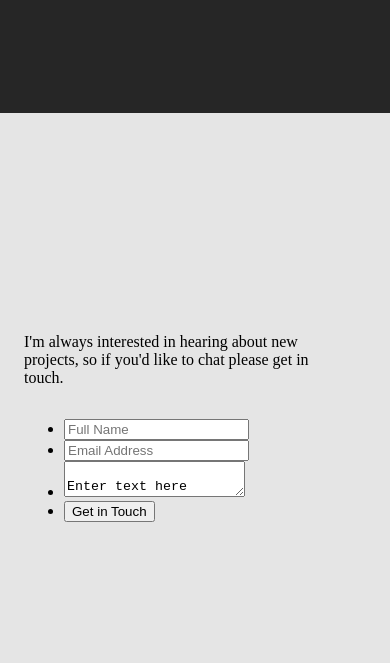
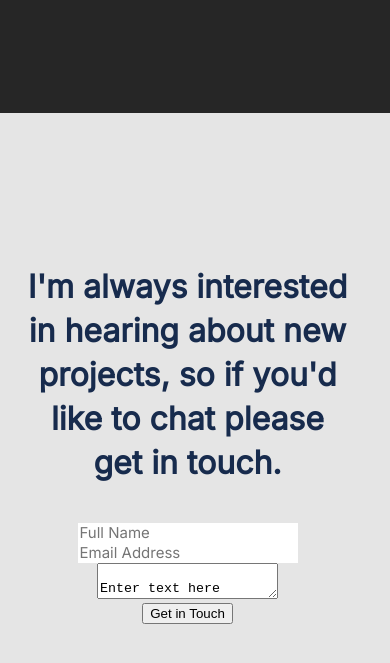
Before and after one commit to desorgui/portfolio, a website: page index.html in a window 390 px wide. Shown: the part 5841-6504 px from the top of the page. Drawn offline with Linux system fonts and the light colour scheme.

Commit message:
Add style to form element

```diff
--- a/index.html
+++ b/index.html
@@ -247,7 +247,7 @@
 				class="form"
 			>
 				<ul>
-					<li>
+					<li class="form_item">
 						<input
 							type="text"
 							id="name"
@@ -256,7 +256,7 @@
 							maxlength="30"
 						/>
 					</li>
-					<li>
+					<li class="form_item">
 						<input
 							type="email"
 							id="email"
--- a/style.css
+++ b/style.css
@@ -469,8 +469,9 @@ header .nav-menu ul li a:hover {
     width: 375px;
     height: 845px;
     left: 0px;
-    top: 6038px;
+    /* top: 6038px; */
   }
+
   #form-text {
     display:flex;
     flex-direction: column;
@@ -478,5 +479,52 @@ header .nav-menu ul li a:hover {
     padding: 0px;
     position: static;
     width: 327px;
+    height: 216px;
+    left: 0px;
+    top: 0px;
+    font-family: 'Inter', sans-serif;
+    font-style: normal;
+    font-weight: 700;
+    font-size: 32px;
+    line-height: 44px;
+    text-align: center;
+    color: #172b4d;
+    margin-bottom: 58px;
   }
+  .form ul {
+    display: flex;
+    flex-direction: column;
+    align-items: center;
+    padding: 0px;
+    position: static;
+    width: 327px;
+    height: 330px;
+    left: 24px;
+    top: 394px;
+    list-style: none;
+  }
+  .form_item {
+    position: static;
+    left: 0%;
+    right: 0%;
+    top: 0%;
+    bottom: 85.45%;
+  }
+  .form_item input {
+    /* position: absolute; */
+    height: 18px;
+    left: 16px;
+    right: 16px;
+    top: calc(50% - 18px/2);
+    font-family: 'Inter', sans-serif;
+    font-style: normal;
+    font-weight: 400;
+    font-size: 15px;
+    line-height: 24px;
+    display: flex;
+    align-items: center;
+    color: #979493;
+    border: none;
+  }
+
 }
```
